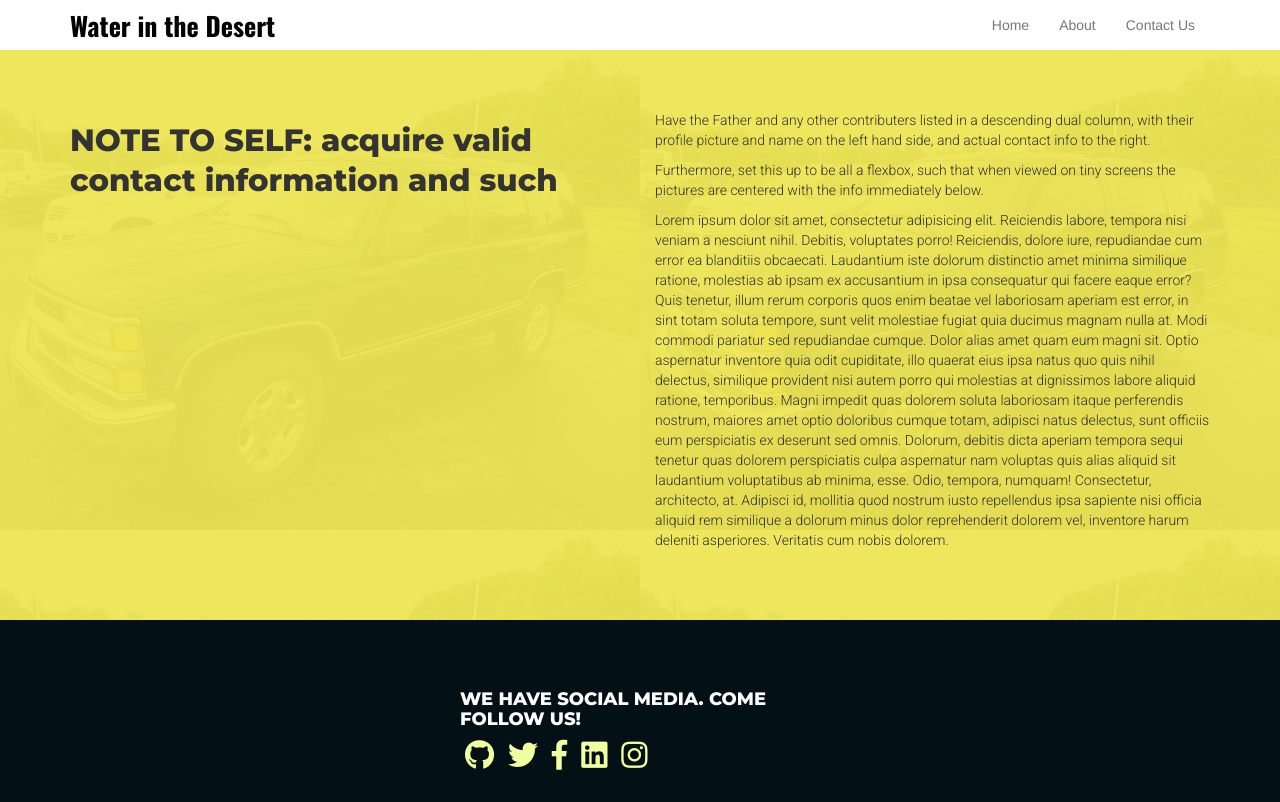
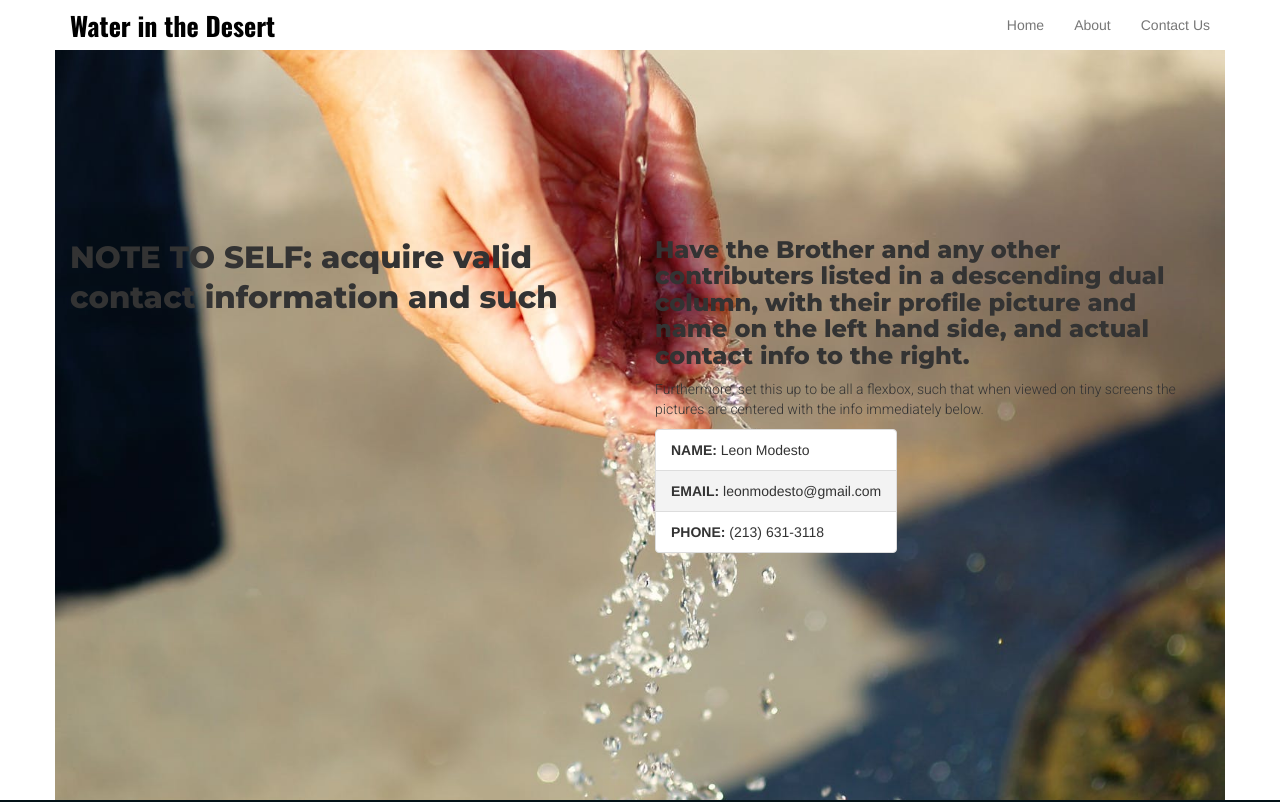
Before and after one commit to jacob-rachal/Water_in_the_Desert, a plain HTML site: page contact.html in a window 1280 px wide. Shown: the top 802 px of the page. Drawn offline with nearby package versions, Linux system fonts and the light colour scheme.

Commit message:
Got more things done, others need to be done, but progress has been made.

```diff
--- a/contact.html
+++ b/contact.html
@@ -15,7 +15,7 @@
 				<link rel="stylesheet" href="css/styles.css">
 		</head>
 		<body>
-				<nav class="navbar navbar-default">
+				<nav class="navbar navbar-default navbar-fixed-top">
 					<!-- <nav class="navbar navbar-invert"> -->
 					<div class="container">
 						<!-- changed container-fluid to container -->
@@ -48,8 +48,8 @@
         <!-- Contact body -->
         <!-- going to have a google map, and then some other stuff -->
 				<!-- FOR CODING CHALLENGE, replace background with javascript waves? -->
-        <section class="contact-hero overlay-yellow">
-          <div class="container">
+        <section> <!--class="overlay-yellow">-->
+          <div class="container contact-hero">
             <!-- pseudo-element 'Before' goes on here -->
             <div class="row">
               <div class="col-md-6">
@@ -59,15 +59,17 @@
               </div>
               <div class="col-md-6 cont-1">
                 <!-- Other contact things. -->
-								<p>
-									Have the Father and any other contributers listed in a descending dual column, with their profile picture and name on the left hand side, and actual contact info to the right.
-								</p>
+								<h3>
+									Have the Brother and any other contributers listed in a descending dual column, with their profile picture and name on the left hand side, and actual contact info to the right.
+								</h3>
 								<p>
 									Furthermore, set this up to be all a flexbox, such that when viewed on tiny screens the pictures are centered with the info immediately below.
 								</p>
-								<p>
-									Lorem ipsum dolor sit amet, consectetur adipisicing elit. Reiciendis labore, tempora nisi veniam a nesciunt nihil. Debitis, voluptates porro! Reiciendis, dolore iure, repudiandae cum error ea blanditiis obcaecati. Laudantium iste dolorum distinctio amet minima similique ratione, molestias ab ipsam ex accusantium in ipsa consequatur qui facere eaque error? Quis tenetur, illum rerum corporis quos enim beatae vel laboriosam aperiam est error, in sint totam soluta tempore, sunt velit molestiae fugiat quia ducimus magnam nulla at. Modi commodi pariatur sed repudiandae cumque. Dolor alias amet quam eum magni sit. Optio aspernatur inventore quia odit cupiditate, illo quaerat eius ipsa natus quo quis nihil delectus, similique provident nisi autem porro qui molestias at dignissimos labore aliquid ratione, temporibus. Magni impedit quas dolorem soluta laboriosam itaque perferendis nostrum, maiores amet optio doloribus cumque totam, adipisci natus delectus, sunt officiis eum perspiciatis ex deserunt sed omnis. Dolorum, debitis dicta aperiam tempora sequi tenetur quas dolorem perspiciatis culpa aspernatur nam voluptas quis alias aliquid sit laudantium voluptatibus ab minima, esse. Odio, tempora, numquam! Consectetur, architecto, at. Adipisci id, mollitia quod nostrum iusto repellendus ipsa sapiente nisi officia aliquid rem similique a dolorum minus dolor reprehenderit dolorem vel, inventore harum deleniti asperiores. Veritatis cum nobis dolorem.
-								</p>
+								<ul class="list-group contact-list">
+                      <li class="list-group-item"><strong>NAME:</strong> Leon Modesto</li>
+                      <li class="list-group-item"><strong>EMAIL:</strong> leonmodesto@gmail.com</li>
+                      <li class="list-group-item"><strong>PHONE:</strong> (213) 631-3118</li>
+                </ul>
 								<!-- Need more to fill up space? -->
               </div>
             </div>
--- a/css/styles.css
+++ b/css/styles.css
@@ -1,6 +1,9 @@
 
 /* GLOBAL STYLES */
 /* Global meaning accross the whole website. */
+body {
+  position: relative;
+}
 h1, h2, h3, h4, h5, h6 {
   /* color:red; */
   font-family: 'Montserrat', sans-serif;
@@ -243,27 +246,35 @@ p {
   background: #286090;
 }
 /* removed carousel container class class. */
+/* The modifyer class for the list in contact.html */
+.contact-list li:nth-child(even) {
+    background:#f3f3f3;
+}
 /* END of BODY */
 
 /* CONTACT PAGE things */
 .contact-hero {
   /*  */
-  background-image: url('../img/F.Modestos_water_car.jpg');
+  background-image: url('../img/hand-water.jpeg');
   background-attachment: fixed;
-  position: relative;
-  /* mobile doesn't let the above thing fly. */
+  background-size: cover;
+  background-repeat: no-repeat;
+  background-position: center;
+  height: 100vh;
+  /* vh= view height */
+  display: flex;
+  align-items: center;
   /* background-color: #EFE655; */
-  padding-top: 60px;
-  padding-bottom: 60px;
+  /* padding-top: 60px;
+  padding-bottom: 60px; */
 }
-.overlay-yellow:before {
-
+.overlay-yellow {
   display:block;
   /* content:"hello"; */
   content:"";
   position: absolute;
   /* showes up above/before the background image, need parent to have position: fixed */
-  top: 0px;
+  top: 60px;
   /* left:20px; */
   width:100%;
   height:100%;
```
Also changed, not shown: about.html (+15 -3 lines), css/about.css (+14 -0 lines), index.html (+2 -1 lines).
